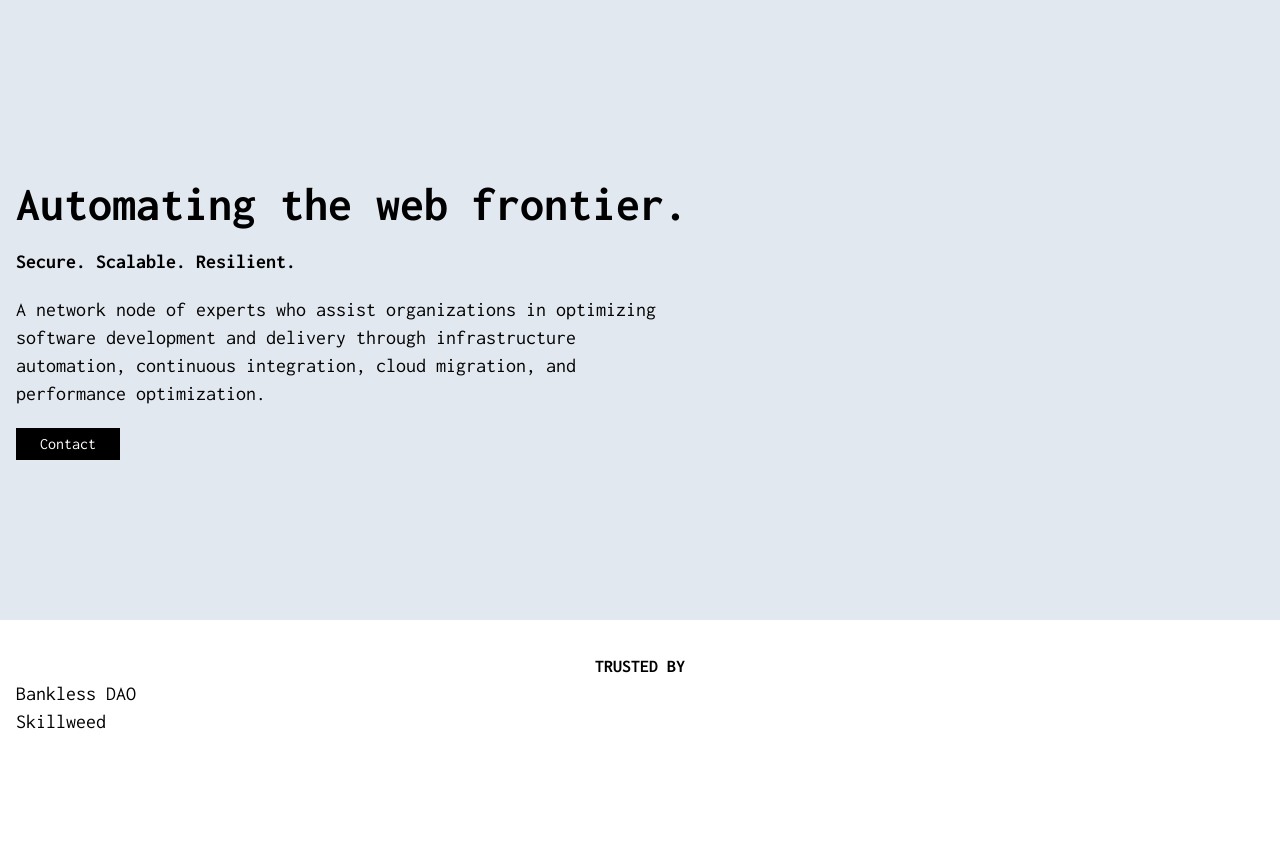
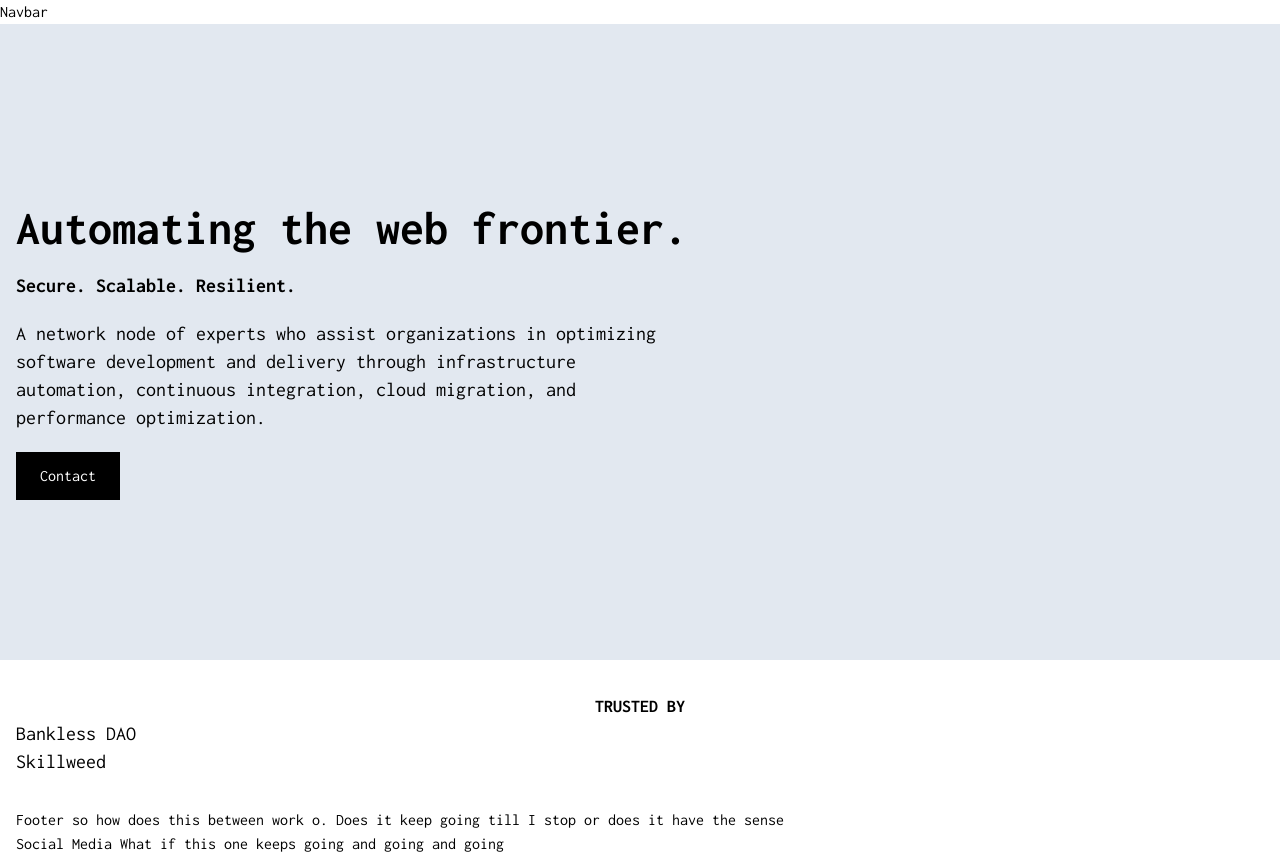
Before and after one commit to Sethee-IT-LTD/sethee, a Next.js app: page / in a window 1280 px wide. Before the commit the page ends 800 px from the top, so only its background shows below. Built offline with nearby package versions, Linux system fonts and the light colour scheme.

Commit message:
zzz. WIP Navigation

```diff
--- /dev/null
+++ b/components/Footer.tsx
@@ -0,0 +1,21 @@
+import React from "react";
+
+function Footer() {
+  return (
+    <footer>
+      <div className="container mx-auto px-4">
+        <div className="flex flex-wrap justify-between">
+          <div className="basic-1/4">
+            Footer so how does this between work o. Does it keep going till I
+            stop or does it have the sense
+          </div>
+          <div className="basic-3/4">
+            Social Media What if this one keeps going and going and going
+          </div>
+        </div>
+      </div>
+    </footer>
+  );
+}
+
+export default Footer;
--- /dev/null
+++ b/components/Layout.tsx
@@ -0,0 +1,14 @@
+import Footer from "./Footer";
+import Navbar from "./Navbar";
+
+function Layout({ children }: any) {
+  return (
+    <>
+      <Navbar />
+      <section>{children}</section>
+      <Footer />
+    </>
+  );
+}
+
+export default Layout;
--- /dev/null
+++ b/components/Navbar.tsx
@@ -0,0 +1,7 @@
+import React from "react";
+
+function Navbar() {
+  return <div>Navbar</div>;
+}
+
+export default Navbar;
--- a/pages/_app.tsx
+++ b/pages/_app.tsx
@@ -1,6 +1,7 @@
 import "@/styles/globals.css";
 import type { AppProps } from "next/app";
 import { Inconsolata } from "@next/font/google";
+import Layout from "@/components/Layout";
 
 const inconsolata = Inconsolata({
   subsets: ["latin"],
@@ -10,7 +11,9 @@ const inconsolata = Inconsolata({
 export default function App({ Component, pageProps }: AppProps) {
   return (
     <main className={`${inconsolata.variable} font-monospace`}>
-      <Component {...pageProps} />
+      <Layout>
+        <Component {...pageProps} />
+      </Layout>
     </main>
   );
 }
--- a/pages/index.tsx
+++ b/pages/index.tsx
@@ -25,7 +25,7 @@ export default function Home() {
                 automation, continuous integration, cloud migration, and
                 performance optimization.
               </p>
-              <button className="round-none bg-black text-white px-6 py-1">
+              <button className="round-none bg-black text-white px-6 py-3">
                 Contact
               </button>
             </div>
```
